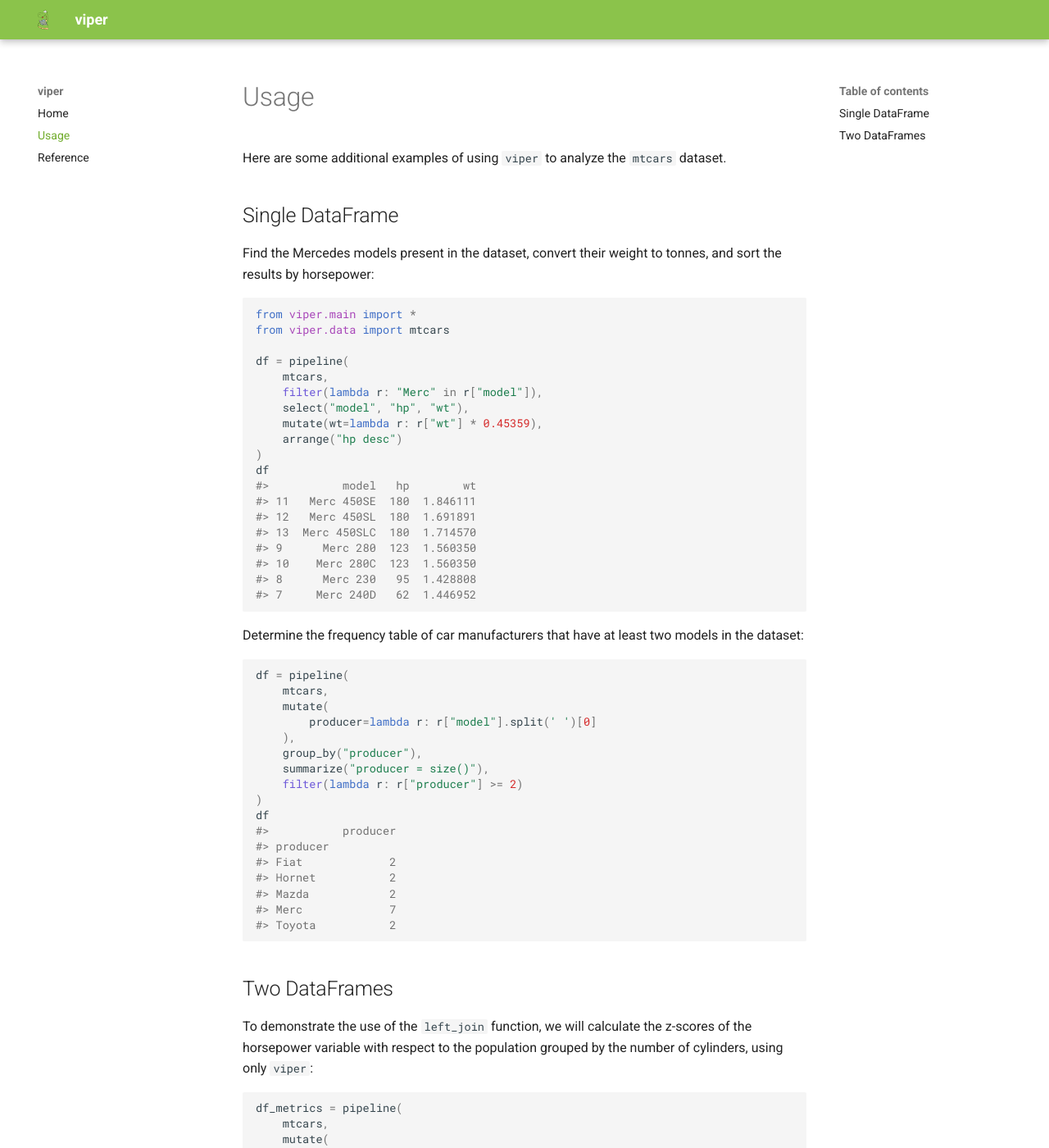
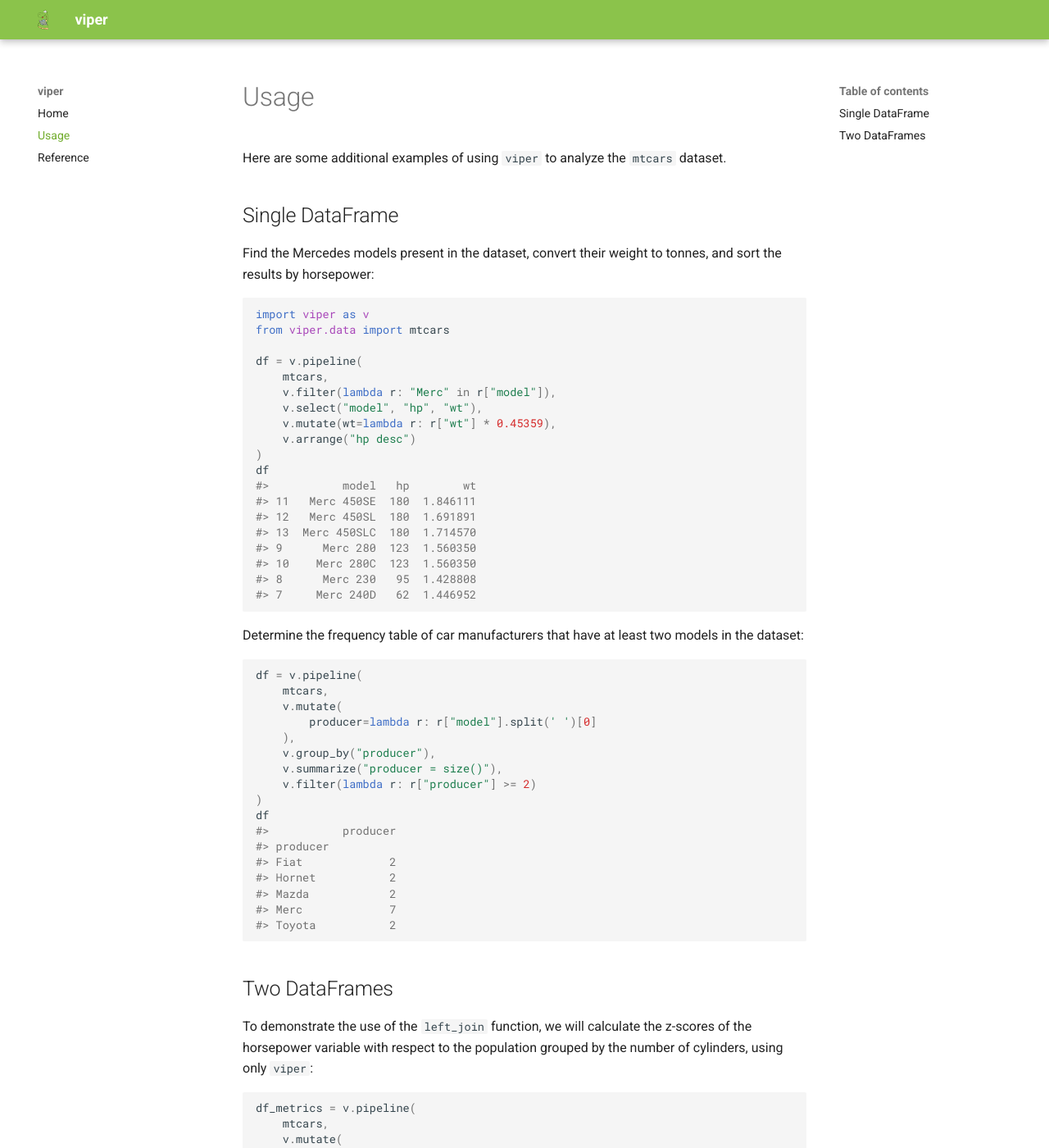
Before and after one commit to aropele/viper, an MkDocs documentation site: the page built from docs/usage.md, in a window 1280 px wide and 1400 px high. Shown: the whole window at 82% size. Built offline with MkDocs 1.6.1 and Material for MkDocs 9.7.7, drawn with Linux system fonts in a browser that asks for light colours; some of the changed text lies outside the part shown.

Commit message:
feat(init): change the import system

````diff
--- a/docs/usage.md
+++ b/docs/usage.md
@@ -4,15 +4,15 @@ Here are some additional examples of using `viper` to analyze the `mtcars` datas
 
 Find the Mercedes models present in the dataset, convert their weight to tonnes, and sort the results by horsepower:
 ```python
-from viper.main import *
+import viper as v
 from viper.data import mtcars
 
-df = pipeline(
+df = v.pipeline(
     mtcars,
-    filter(lambda r: "Merc" in r["model"]),
-    select("model", "hp", "wt"),
-    mutate(wt=lambda r: r["wt"] * 0.45359),
-    arrange("hp desc")
+    v.filter(lambda r: "Merc" in r["model"]),
+    v.select("model", "hp", "wt"),
+    v.mutate(wt=lambda r: r["wt"] * 0.45359),
+    v.arrange("hp desc")
 )
 df
 #>           model   hp        wt
@@ -27,14 +27,14 @@ df
 
 Determine the frequency table of car manufacturers that have at least two models in the dataset:
 ```python
-df = pipeline(
+df = v.pipeline(
     mtcars,
-    mutate(
+    v.mutate(
         producer=lambda r: r["model"].split(' ')[0]
     ),
-    group_by("producer"),
-    summarize("producer = size()"),
-    filter(lambda r: r["producer"] >= 2)
+    v.group_by("producer"),
+    v.summarize("producer = size()"),
+    v.filter(lambda r: r["producer"] >= 2)
 )
 df
 #>           producer
@@ -50,17 +50,17 @@ df
 
 To demonstrate the use of the `left_join` function, we will calculate the z-scores of the horsepower variable with respect to the population grouped by the number of cylinders, using only `viper`:
 ```python
-df_metrics = pipeline(
+df_metrics = v.pipeline(
     mtcars,
-    mutate(
+    v.mutate(
         hp_mean=lambda r: r["hp"],
         hp_std=lambda r: r["hp"]
     ),
-    group_by("cyl"),
-    summarize(
+    v.group_by("cyl"),
+    v.summarize(
         "hp_mean = mean()",
         "hp_std = std()"
-    )
+    v.)
 )
 df_metrics
 #>         hp_mean     hp_std
@@ -69,14 +69,14 @@ df_metrics
 #> 6    122.285714  24.260491
 #> 8    209.214286  50.976886
 
-df_zscores = pipeline(
+df_zscores = v.pipeline(
     mtcars,
-    select("model", "cyl", "hp"),
-    left_join(
+    v.select("model", "cyl", "hp"),
+    v.left_join(
         df_metrics,
         by = "cyl"
     ),
-    mutate(
+    v.mutate(
         zscore = lambda r: (r["hp"] - r["hp_mean"]) / r["hp_std"]
     )
 )
@@ -92,16 +92,16 @@ df_zscores.head()
 The `anti_join` function is a type of filtering join that can be used to remove from the current dataset any rows that match a row in another dataset.
 In this example, it will be used to remove models from the dataset that are made by producers that are present in df_filter:
 ```python
-df = pipeline(
+df = v.pipeline(
     mtcars,
-    mutate(producer=lambda r: r["model"].split(' ')[0])
+    v.mutate(producer=lambda r: r["model"].split(' ')[0])
 )
 
-df_filter = pipeline(
+df_filter = v.pipeline(
     df,
-    select("producer"),
-    filter(lambda r: r["producer"] in ["Merc", "Ferrari", "Toyota"]),
-    distinct("producer")
+    v.select("producer"),
+    v.filter(lambda r: r["producer"] in ["Merc", "Ferrari", "Toyota"]),
+    v.distinct("producer")
 )
 df_filter
 #>    producer
@@ -109,14 +109,14 @@ df_filter
 #> 19   Toyota
 #> 29  Ferrari
 
-df_filtered = pipeline(
+df_filtered = v.pipeline(
     df,
-    anti_join(
+    v.anti_join(
         df_filter,
         by = "producer"
     ),
-    distinct("producer"),
-    arrange("producer")
+    v.distinct("producer"),
+    v.arrange("producer")
 )
 df_filtered
 #>     producer
````
Also changed, not shown: README.md (+8 -9 lines), docs/index.md (+8 -8 lines), docs/reference.md (+1 -1 lines), viper/__init__.py (+28 -0 lines).
